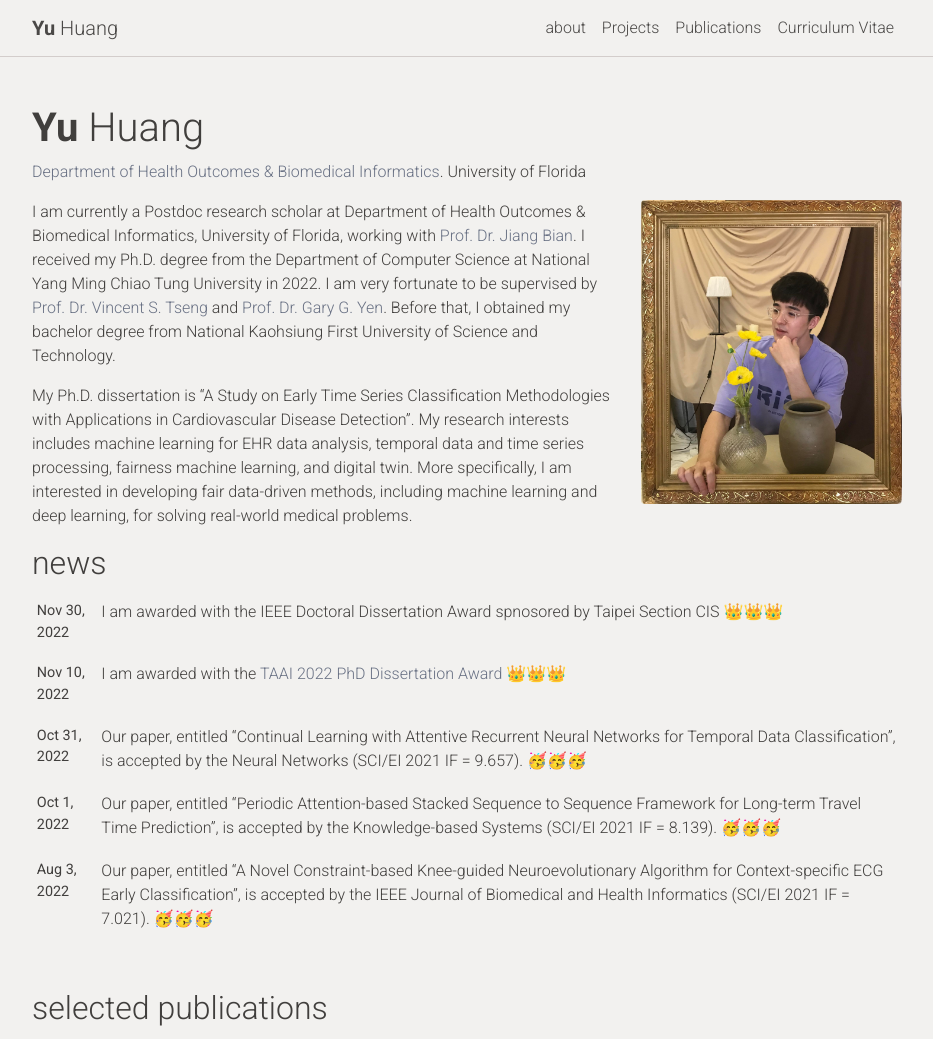
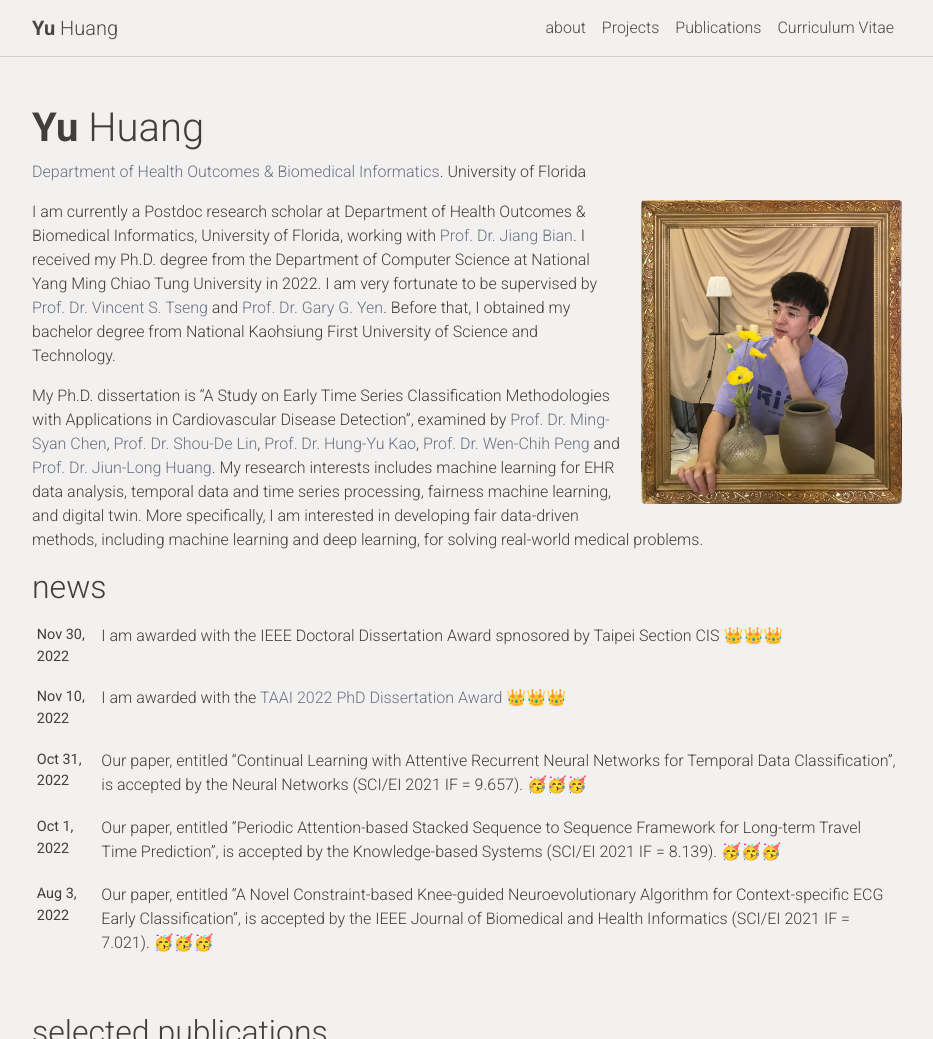
Before and after one commit to yuvisu/yuvisu.github.io, a Jekyll site: the page built from _pages/about.md, in a window 1280 px wide and 1352 px high, cut to the strip 0-1039 px from the top of the window. Shown: the whole strip, without its empty margins (173-1106 px from the left). Built offline with Jekyll 4.4.1, drawn with Linux system fonts in a browser that asks for light colours; comment, search, counter and statistics services are not loaded; a style sheet for code colours, icons or effects is not loaded.

Commit message:
Update About me

```diff
--- a/_pages/about.md
+++ b/_pages/about.md
@@ -19,4 +19,4 @@ social: true  # includes social icons at the bottom of the page
 
 I am currently a Postdoc research scholar at Department of Health Outcomes & Biomedical Informatics, University of Florida, working with [Prof. Dr. Jiang Bian](https://hobi.med.ufl.edu/profile/bian-jiang/). I received my Ph.D. degree from the Department of Computer Science at National Yang Ming Chiao Tung University in 2022. I am very fortunate to be supervised by [Prof. Dr. Vincent S. Tseng](https://people.cs.nctu.edu.tw/~vtseng/) and [Prof. Dr. Gary G. Yen](https://isc.okstate.edu/). Before that, I obtained my bachelor degree from National Kaohsiung First University of Science and Technology.
 
-My Ph.D. dissertation is "A Study on Early Time Series Classification Methodologies with Applications in Cardiovascular Disease Detection". My research interests includes machine learning for EHR data analysis, temporal data and time series processing, fairness machine learning, and digital twin. More specifically, I am interested in developing fair data-driven methods, including machine learning and deep learning, for solving real-world medical problems.
+My Ph.D. dissertation is "A Study on Early Time Series Classification Methodologies with Applications in Cardiovascular Disease Detection", examined by [Prof. Dr. Ming-Syan Chen](http://www.ee.ntu.edu.tw/profile1.php?id=41), [Prof. Dr. Shou-De Lin](https://www.csie.ntu.edu.tw/~sdlin/), [Prof. Dr. Hung-Yu Kao](https://ikmlab.csie.ncku.edu.tw/advisor.html), [Prof. Dr. Wen-Chih Peng](https://sites.google.com/site/wcpeng/) and [Prof. Dr. Jiun-Long Huang](https://people.cs.nctu.edu.tw/~jlhuang/). My research interests includes machine learning for EHR data analysis, temporal data and time series processing, fairness machine learning, and digital twin. More specifically, I am interested in developing fair data-driven methods, including machine learning and deep learning, for solving real-world medical problems.
```
Also changed, not shown: _news/announcement_6.md (added, +7 -0 lines).
